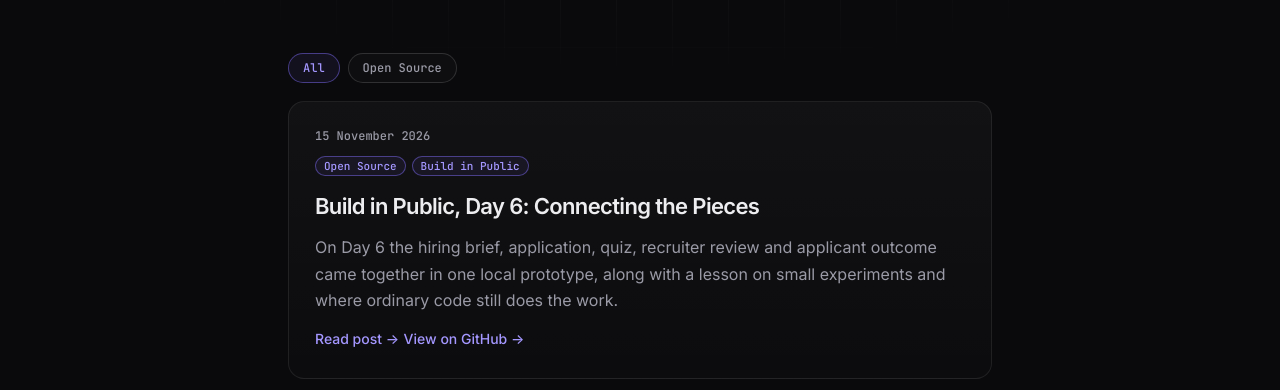
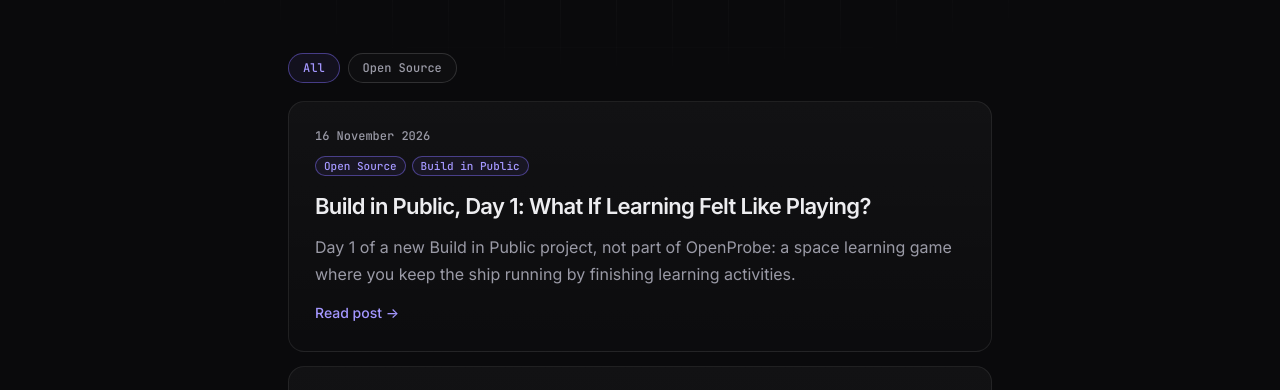
Before and after one commit to TravisJohn/TravisJohn.github.io, a plain HTML site: page blog/index.html in a window 1280 px wide. Shown: the part 345-735 px from the top of the page. Drawn offline with Linux system fonts and the light colour scheme.

Commit message:
Blog index: add space learning game Day 1

```diff
--- a/blog/index.html
+++ b/blog/index.html
@@ -32,6 +32,7 @@
 <button type="button" data-filter="open-source" aria-pressed="false">Open Source</button>
 </div>
 <ul class="post-list">
+<li><article class="card" data-tags="Open Source"><p class="post-meta"><time datetime="2026-11-16">16 November 2026</time></p><p class="tags"><span class="pill">Open Source</span><span class="pill">Build in Public</span></p><h3><a href="posts/2026-11-16-space-learning-game-day-1.html">Build in Public, Day 1: What If Learning Felt Like Playing?</a></h3><p>Day 1 of a new Build in Public project, not part of OpenProbe: a space learning game where you keep the ship running by finishing learning activities.</p><a href="posts/2026-11-16-space-learning-game-day-1.html">Read post →</a></article></li>
 <li><article class="card" data-tags="Open Source"><p class="post-meta"><time datetime="2026-11-15">15 November 2026</time></p><p class="tags"><span class="pill">Open Source</span><span class="pill">Build in Public</span></p><h3><a href="posts/2026-11-15-openprobe-day-6.html">Build in Public, Day 6: Connecting the Pieces</a></h3><p>On Day 6 the hiring brief, application, quiz, recruiter review and applicant outcome came together in one local prototype, along with a lesson on small experiments and where ordinary code still does the work.</p><a href="posts/2026-11-15-openprobe-day-6.html">Read post →</a> <a href="https://github.com/TravisJohn/openprobe" target="_blank" rel="noopener">View on GitHub →</a></article></li>
 <li><article class="card" data-tags="Open Source"><p class="post-meta"><time datetime="2026-11-14">14 November 2026</time></p><p class="tags"><span class="pill">Open Source</span><span class="pill">Build in Public</span></p><h3><a href="posts/2026-11-14-openprobe-day-5.html">Build in Public, Day 5: A Screening Room With 1,000 People in It</a></h3><p>On Day 5 I built a simulated screening room for data engineering: five rounds, a room of 1,000 participants, and a crowd experiment that asks whether you’d follow the room or trust your own answer.</p><a href="posts/2026-11-14-openprobe-day-5.html">Read post →</a> <a href="https://github.com/TravisJohn/openprobe" target="_blank" rel="noopener">View on GitHub →</a></article></li>
 <li><article class="card" data-tags="Open Source"><p class="post-meta"><time datetime="2026-11-13">13 November 2026</time></p><p class="tags"><span class="pill">Open Source</span><span class="pill">Build in Public</span></p><h3><a href="posts/2026-11-13-openprobe-day-4.html">Build in Public, Day 4: What If Job Hunting Had a Home Feed?</a></h3><p>On Day 4 I switched seats and built the applicant’s home: one place for applications, skills, updates and upcoming conversations, plus a paid-participation idea for longer hiring processes.</p><a href="posts/2026-11-13-openprobe-day-4.html">Read post →</a> <a href="https://github.com/TravisJohn/openprobe" target="_blank" rel="noopener">View on GitHub →</a></article></li>
```
